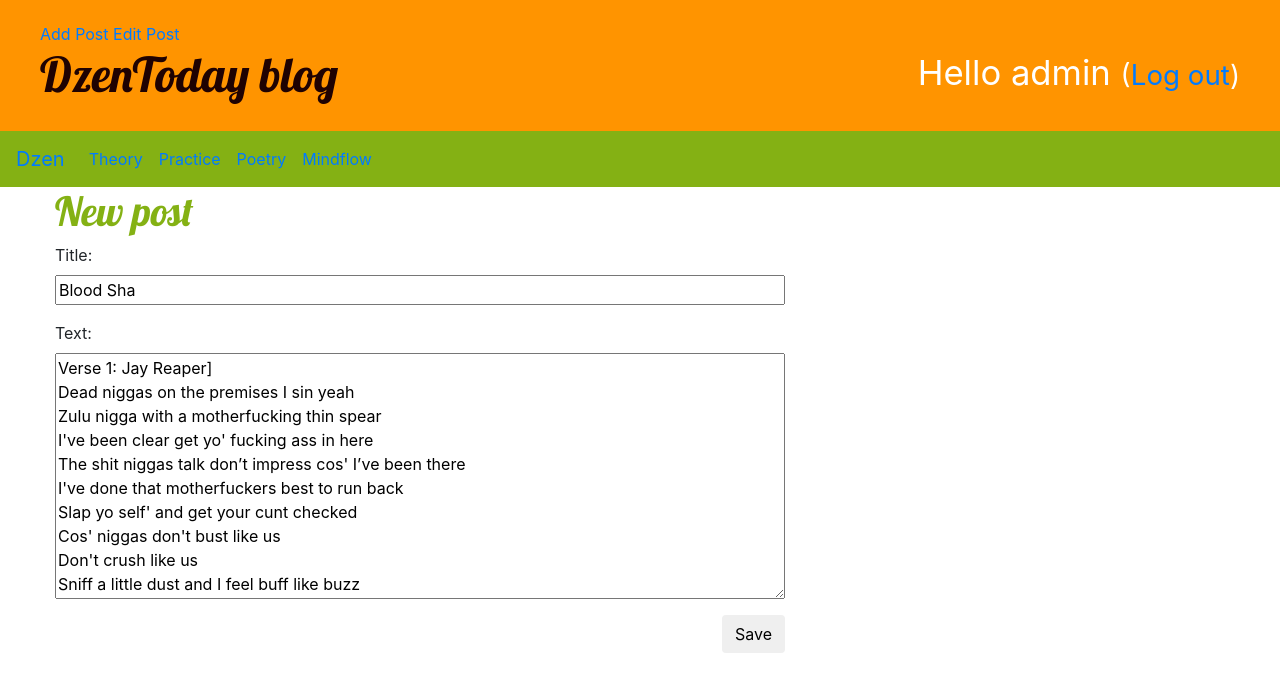
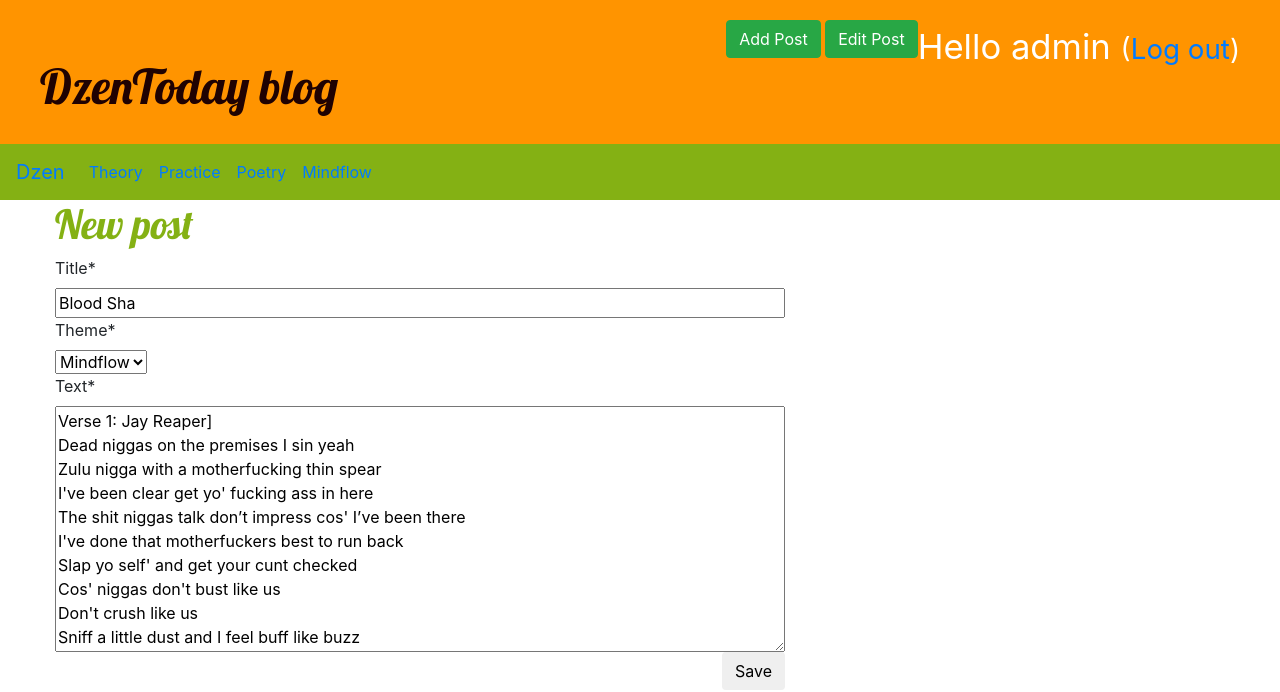
Before and after one commit to biggreenrm/DzenBlog, a Django app: a page that uses blog/templates/blog/base.html in a window 1280 px wide. Shown: the top 692 px of the page. Run offline with Django 3.2, Linux system fonts and the light colour scheme; a user stored in the database is signed in; data comes from the database, SQL or seed files in the repository; both versions use the stored data as it was after the commit; some libraries are stand-ins or nearby versions.

Commit message:
[add] crispy forms for new posts, repair django-admin panel, remaster buttons in base.html

```diff
--- a/blog/admin.py
+++ b/blog/admin.py
@@ -38,7 +38,7 @@ class PostAdmin(admin.ModelAdmin):
         "title",
         "text",
     )  # add search field to the top to make search in 'text' and 'title' columns of DB.
-    prepopulated_fields = {"slug": ("title",)}  # auto-generating urls from title
+    #prepopulated_fields = {"slug": ("title",)}  # auto-generating urls from title
     date_hierarchy = "created_date"  # add date navigation panel
     ordering = ("created_date", "author")  # default sorting style
     """Все переменные выше уже знакомы джанге и именно по ним она ориентируется)"""
--- a/blog/templates/blog/base.html
+++ b/blog/templates/blog/base.html
@@ -8,19 +8,15 @@
         </head>
         <body>
             <div class="page-header">
-              <div>
+              <div class="text-right">
                 {% if user.is_authenticated %}
-                    <a href="{% url 'post_new' %}">
-                        <div class="btn-group btn-group-lg" role="group" aria-label="...">Add Post</div>
-                    </a>
-                    <a href="{% url 'post_draft_list' %}">
-                      <div class="btn-group btn-group-lg" role="group" aria-label="...">Edit Post</div>
-                    </a>
+                  <p class="top-menu">Hello {{ user.username }} <small>(<a href="{% url 'logout' %}">Log out</a>)</small></p>
+                    <a href="{% url 'post_new' %}" class="btn btn-success pull-right" role="button">Add Post</a>
+                    <a href="{% url 'post_draft_list' %}" class="btn btn-success pull-right" role="button">Edit Post</a>
+                {% else %}
+                    <a href="{% url 'login' %}" class="btn btn-success pull-right">login</a>
+                {% endif %}
               </div>
-                    <p class="top-menu">Hello {{ user.username }} <small>(<a href="{% url 'logout' %}">Log out</a>)</small></p>
-                {% else %}
-                    <a href="{% url 'login' %}" class="top-menu"><span class="glyphicon glyphicon-lock"></span>login</a>
-                {% endif %}
                 <h1><a href="/">DzenToday blog</a></h1>
             </div>
             <nav class="navbar navbar-expand-lg" style="background-color: #84B114;">
--- a/blog/templates/blog/forms.py
+++ b/blog/templates/blog/forms.py
@@ -11,6 +11,7 @@ class PostForm(forms.ModelForm):
         model = Post
         fields = (
             "title",
+            "theme",
             "text",
         )
 
--- a/blog/templates/blog/post_edit.html
+++ b/blog/templates/blog/post_edit.html
@@ -1,10 +1,11 @@
 {% extends 'blog/base.html' %}
+{% load crispy_forms_tags %}
 
 {% block content %}
     <h1>New post</h1>
     <form method="POST" class="post-form">
         {% csrf_token %}
-        {{ form.as_p }}
+        {{ form|crispy }}
         <button type="submit" class="save btn btn-default">Save</button>
     </form>
 {% endblock %}
```
Also changed, not shown: db.sqlite3.
